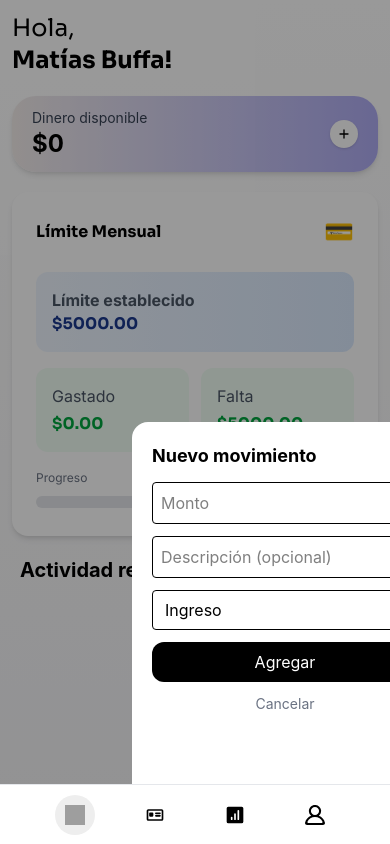
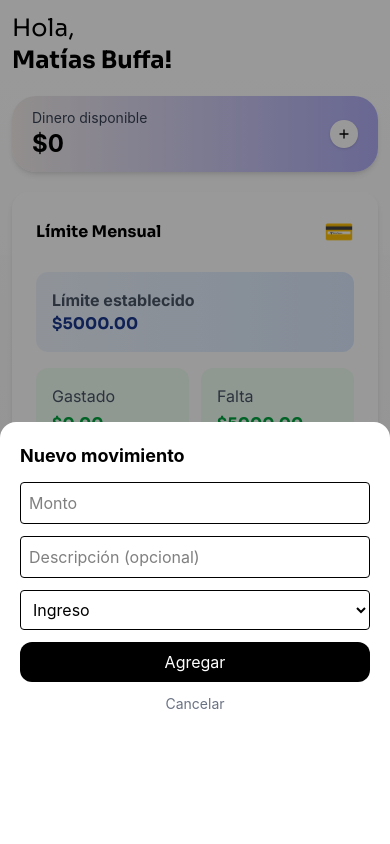
Before and after one commit to matiibuffaRC/desarrollo-trabajo-practico2, a React (Vite) app: page / in a window 390 px wide. Both pictures are taken after a click on the button 344 px from the left and 134 px from the top of the page. Built offline with nearby package versions, Linux system fonts and the light colour scheme; grey boxes are pictures that could not be loaded.

Commit message:
Retoques estéticos en mobile

```diff
--- a/src/assets/Components/MonthlyLimitTracker.jsx
+++ b/src/assets/Components/MonthlyLimitTracker.jsx
@@ -111,11 +111,12 @@ function MonthlyLimitTracker({ monthlyLimit, setMonthlyLimit, totalExpenses = 0
                                 </p>
                             </div>
                         </div>
+                        {/* Sección de ingresar monto */}
                         <div className='mb-5'>
                             <label className='inter text-sm font-semibold text-gray-700 block mb-2'>
                                 Nuevo límite
                             </label>
-                            <div className='relative'>
+                            <div className='relative z-10'>
                                 <span className='absolute left-3 top-3 text-gray-500 text-lg'>$</span>
                                 <input type='number' value={editValue} onChange={(e) => setEditValue(e.target.value)} className='w-full border-2 border-gray-300 rounded-lg p-3 pl-8 focus:outline-none focus:border-blue-500 focus:bg-blue-50 transition inter' min='0' step='100' autoFocus />
                             </div>
@@ -123,6 +124,7 @@ function MonthlyLimitTracker({ monthlyLimit, setMonthlyLimit, totalExpenses = 0
                                 {editValue > 0 ? `Te quedarían $${(editValue - totalExpenses).toFixed(2)} disponibles` : 'Ingresa un valor válido'}
                             </p>
                         </div>
+                        {/* Botones */}
                         <div className='flex gap-3'>
                             <button onClick={handleSaveLimit} className='flex-1 bg-linear-to-r from-green-500 to-green-600 text-white font-bold py-3 rounded-lg hover:from-green-600 hover:to-green-700 hover:cursor-pointer active:scale-95 transition-all sora shadow-md hover:shadow-lg'>
                                 Guardar
--- a/src/assets/Components/MovementForm.jsx
+++ b/src/assets/Components/MovementForm.jsx
@@ -4,7 +4,7 @@ function MovementForm({ setMovements, onClose, movementToEdit }) {
     const [monto, setMonto] = useState("");
     const [tipo, setTipo] = useState("ingreso");
     const [descripcion, setDescripcion] = useState("");
-    const [categoria, setCategoria] = useState(""); // ✅ nuevo estado
+    const [categoria, setCategoria] = useState("");
     const [show, setShow] = useState(false);
 
     const categorias = ["Comida", "Transporte", "Entretenimiento", "Servicios", "Otros"];
@@ -27,7 +27,6 @@ function MovementForm({ setMovements, onClose, movementToEdit }) {
             setCategoria("");
         }
     }, [movementToEdit]);
-    /* eslint-enable react-hooks/set-state-in-effect */
 
     const handleClose = () => {
         setShow(false);
@@ -90,8 +89,8 @@ function MovementForm({ setMovements, onClose, movementToEdit }) {
     };
 
     return (
-        <div className={`fixed inset-0 flex items-end justify-center transition-opacity duration-300 ${show ? "bg-black/40 opacity-100" : "bg-black/0 opacity-0"}`}>
-            <form onSubmit={handleSubmit} className={`ml-45 bg-white h-1/2 w-full md:max-w-xl p-5 rounded-t-2xl flex flex-col gap-3 transform transition-all duration-300 ${show ? "translate-y-0 opacity-100" : "translate-y-full opacity-0"}`}>
+        <div className={`fixed z-100 inset-0 flex items-end justify-center transition-opacity duration-300 ${show ? "bg-black/40 opacity-100" : "bg-black/0 opacity-0"}`}>
+            <form onSubmit={handleSubmit} className={`md:ml-45 bg-white h-1/2 w-full md:max-w-xl p-5 rounded-t-2xl flex flex-col gap-3 transform transition-all duration-300 ${show ? "translate-y-0 opacity-100" : "translate-y-full opacity-0"}`}>
                 <h2 className="font-bold text-lg">
                     Nuevo movimiento
                     </h2>
@@ -113,6 +112,7 @@ function MovementForm({ setMovements, onClose, movementToEdit }) {
                         ))}
                     </select>
                 )}
+                {/* Botones */}
                 <button type="submit" className="bg-black hover:cursor-pointer text-white py-2 rounded-xl">
                     Agregar
                 </button>
--- a/src/assets/Components/PrintTotalComponent.jsx
+++ b/src/assets/Components/PrintTotalComponent.jsx
@@ -4,8 +4,8 @@ import plusIcon from "../icons/plus-svgrepo-com.svg";
 function PrintTotalComponent({ movements, onAddClick }) {
     const total = movements.reduce((acc, mov) => {
         return mov.tipo === "Ingreso"
-        ? acc + mov.monto
-        : acc - mov.monto;
+            ? acc + mov.monto
+            : acc - mov.monto;
     }, 0); //Boludon acordate del valor inicial 0
 
     return (
--- a/src/assets/Components/ShowActivityComponent.jsx
+++ b/src/assets/Components/ShowActivityComponent.jsx
@@ -3,7 +3,6 @@ import { Link } from 'react-router-dom'
 
 function ShowActivityComponent({ movements }) {
     const printMovements = () => {
-        console.log(movements)
         return [...movements].reverse().map(mov => (
             <div key={mov.id} className='bg-[#FEFEFE] flex flex-row justify-between items-start p-3 rounded-xl shadow'>
                 <h2 className='text-md font-bold'>{mov.descripcion}</h2>
```
